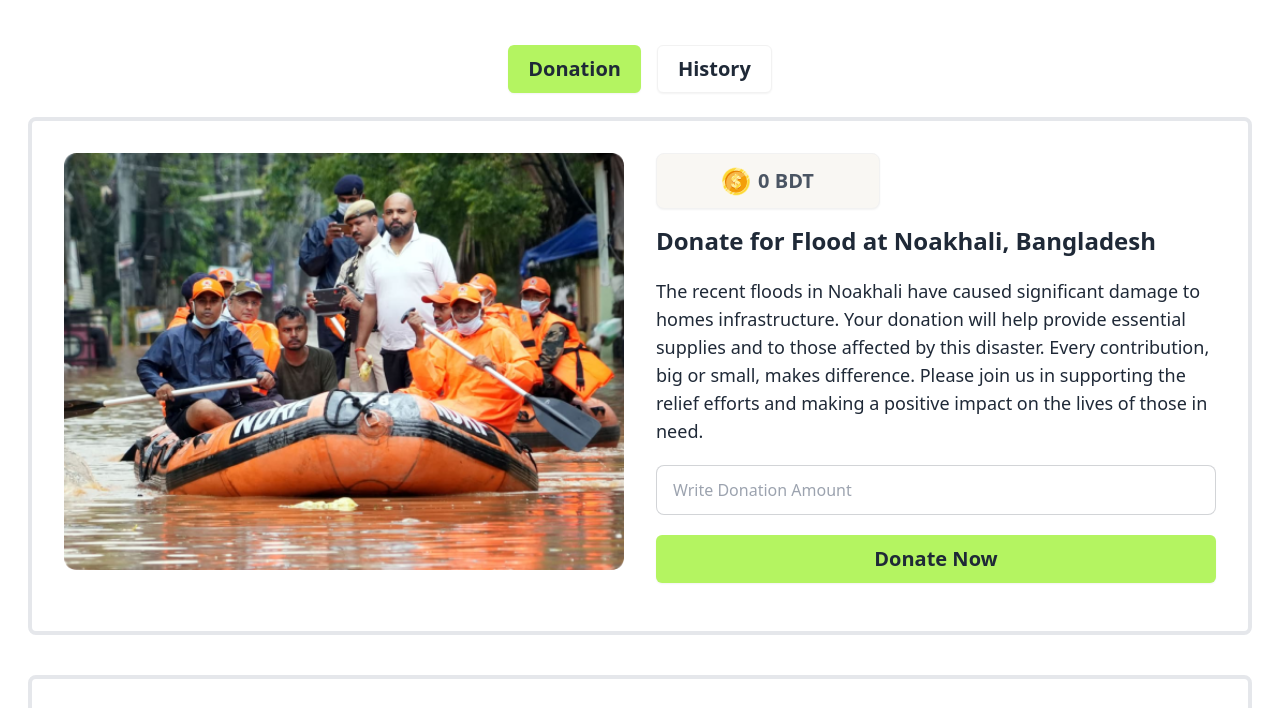
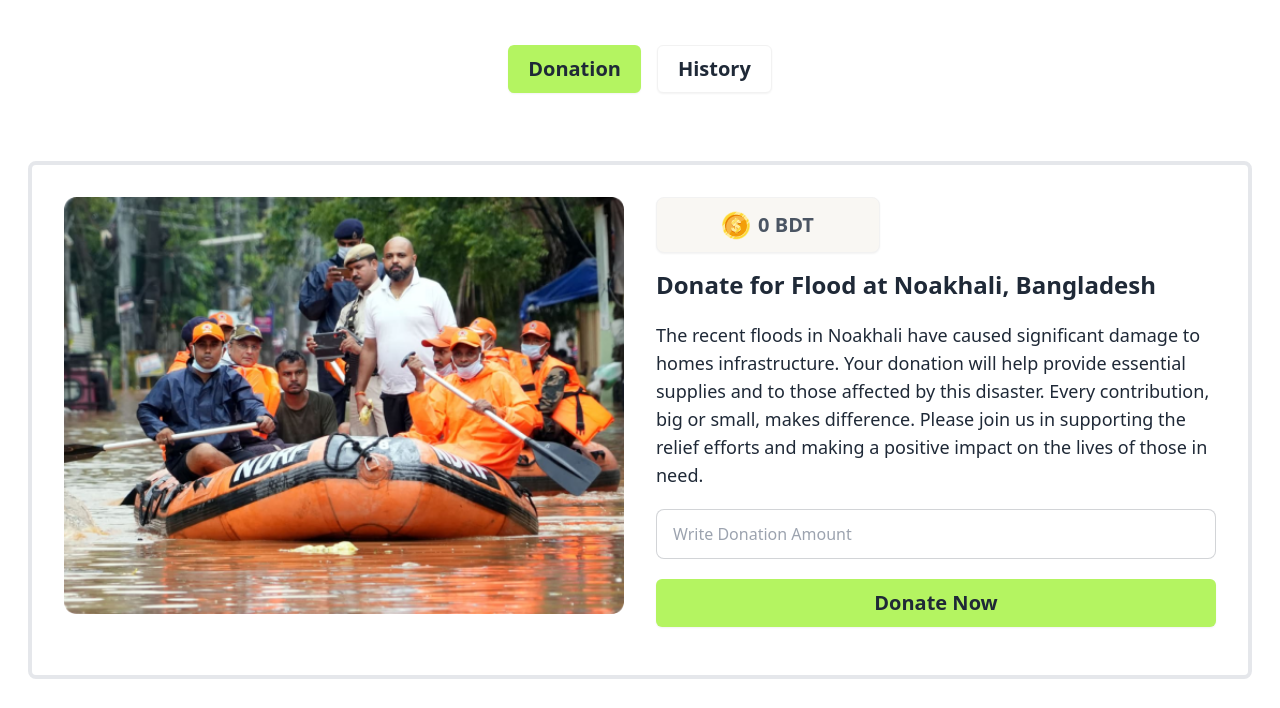
Before and after one commit to fakrul-hossain/donation_bangladesh_flood, a plain HTML site: page index.html in a window 1280 px wide. Shown: the part 80-788 px from the top of the page. Drawn offline with nearby package versions, Linux system fonts and the light colour scheme.

Commit message:
navbar fixed top

```diff
--- a/index.html
+++ b/index.html
@@ -83,7 +83,7 @@
 
 
   <!-- Main Section -->
-  <main id="donationTab" class="my-1 container mx-auto px-7">
+  <main id="donationTab" class="my-1 container mx-auto px-7 mt-12">
 
       <!-- Card Noakhali-->
   <section class="card">
```
